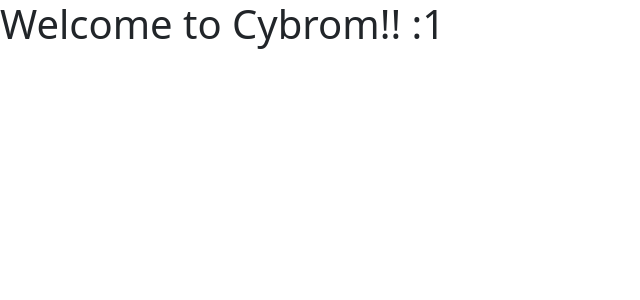
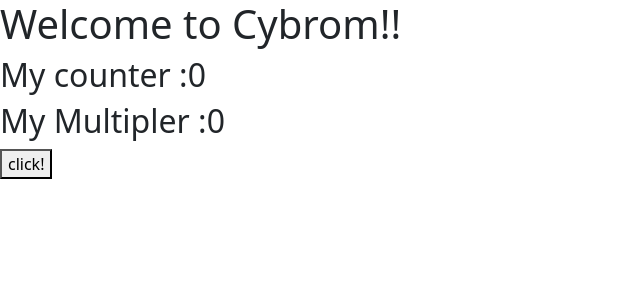
Before and after one commit to yawar-00/ReactDaily, a React (Vite) app: page /home in a window 1280 px wide. Shown: the top 300 px of the page, without its empty margins (0-640 px from the left). Built offline with nearby package versions, Linux system fonts and the light colour scheme.

Commit message:
first commit

```diff
--- a/src/App.jsx
+++ b/src/App.jsx
@@ -417,20 +417,28 @@
 import { useEffect } from "react";
 import { useState } from "react"
 function App(){
-  const[cnt,setCnt]=useState(0);
-  // useEffect(()=>{
+  // const[cnt,setCnt]=useState(0);
+  // // useEffect(()=>{
+  // //   setTimeout(()=>{
+  // //     setCnt(cnt+1)
+  // //   },1000)
+  // // })
+  // useEffect( ()=>{
   //   setTimeout(()=>{
-  //     setCnt(cnt+1)
-  //   },1000)
-  // })
-  useEffect( ()=>{
-    setTimeout(()=>{
-          setCnt(cnt+1)
-        },3000)
-  },[])
+  //         setCnt(cnt+1)
+  //       },3000)
+  // },[])
+  const [cnt,setCnt]=useState(0);
+  const [mul,setMul]=useState(0);
+  useEffect(()=>{
+      setMul(cnt*2)
+  },[cnt])
   return(
     <>
-    <h1>Welcome to Cybrom!! :{cnt}</h1>
+    <h1>Welcome to Cybrom!! </h1>
+    <h2>My counter :{cnt}</h2>
+    <h2>My Multipler :{mul}</h2>
+    <button onClick={()=>{setCnt(cnt+1)}}>click!</button>
     </>
   )
 }
```
